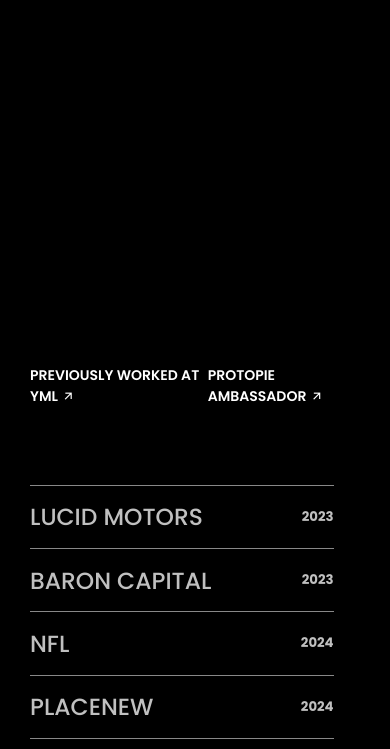
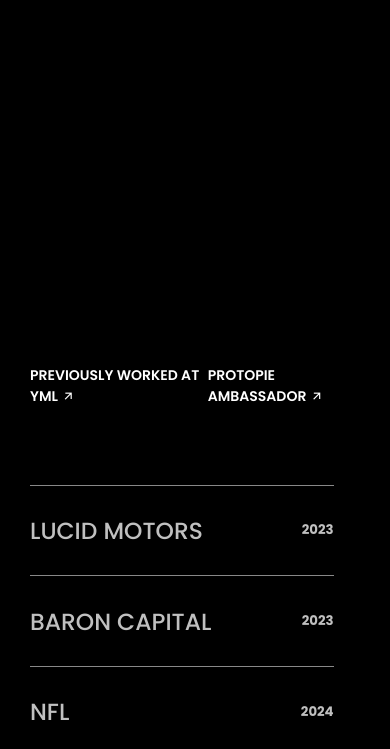
Before and after one commit to Umer879/Cynthia-Ugwu, a plain HTML site: page index.html in a window 390 px wide. Shown: the part 349-1098 px from the top of the page. Drawn offline with nearby package versions, Linux system fonts and the light colour scheme; a script that the page names is missing.

Commit message:
Update media.css

```diff
--- a/media.css
+++ b/media.css
@@ -49,6 +49,9 @@
   #heroFooter #iconSet{
     display: none;
   }
+     #secondPage .element-1{
+    padding: 7vw 0;
+  }
   .view{
     padding: 7px 16px;
     font-size: 14px;
```
